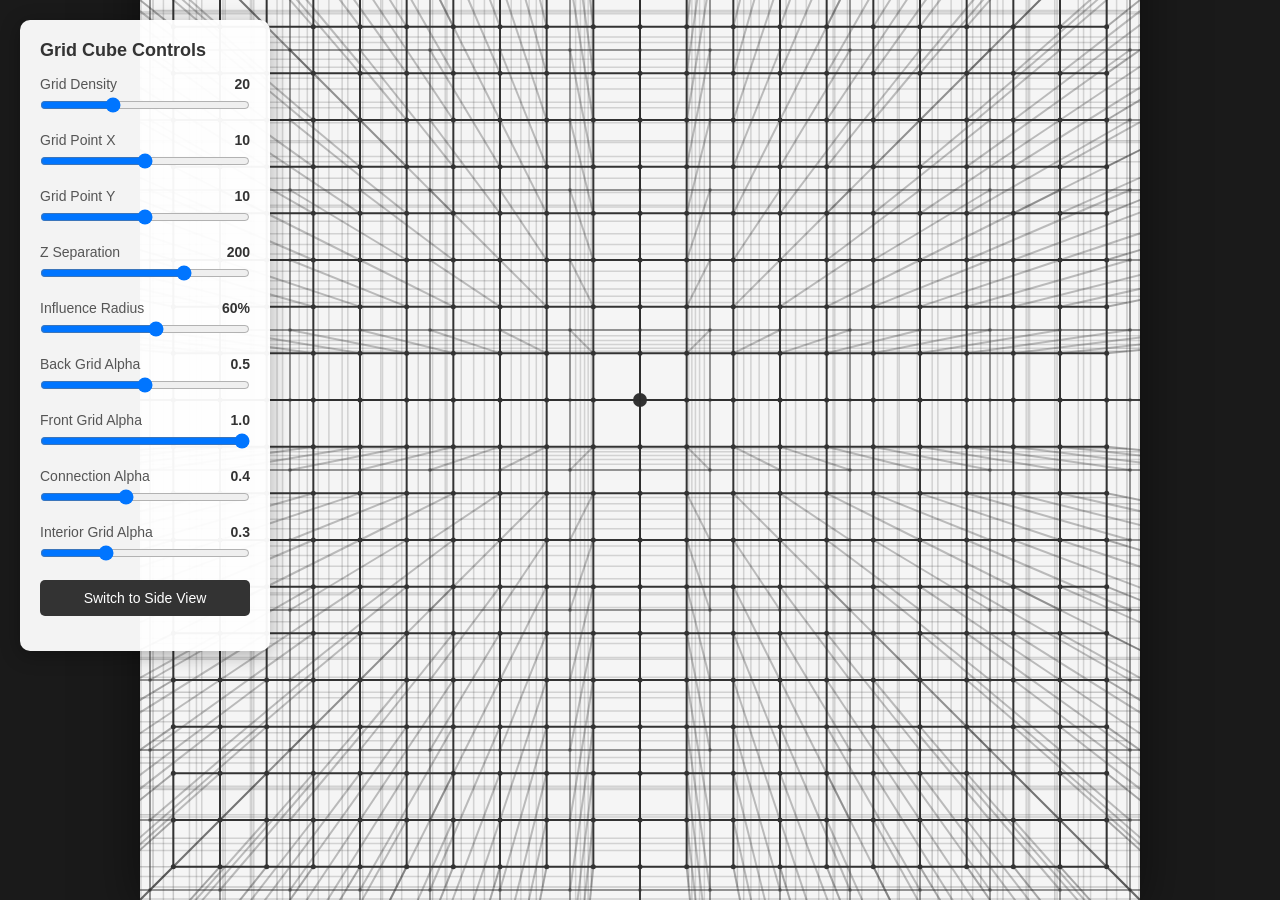
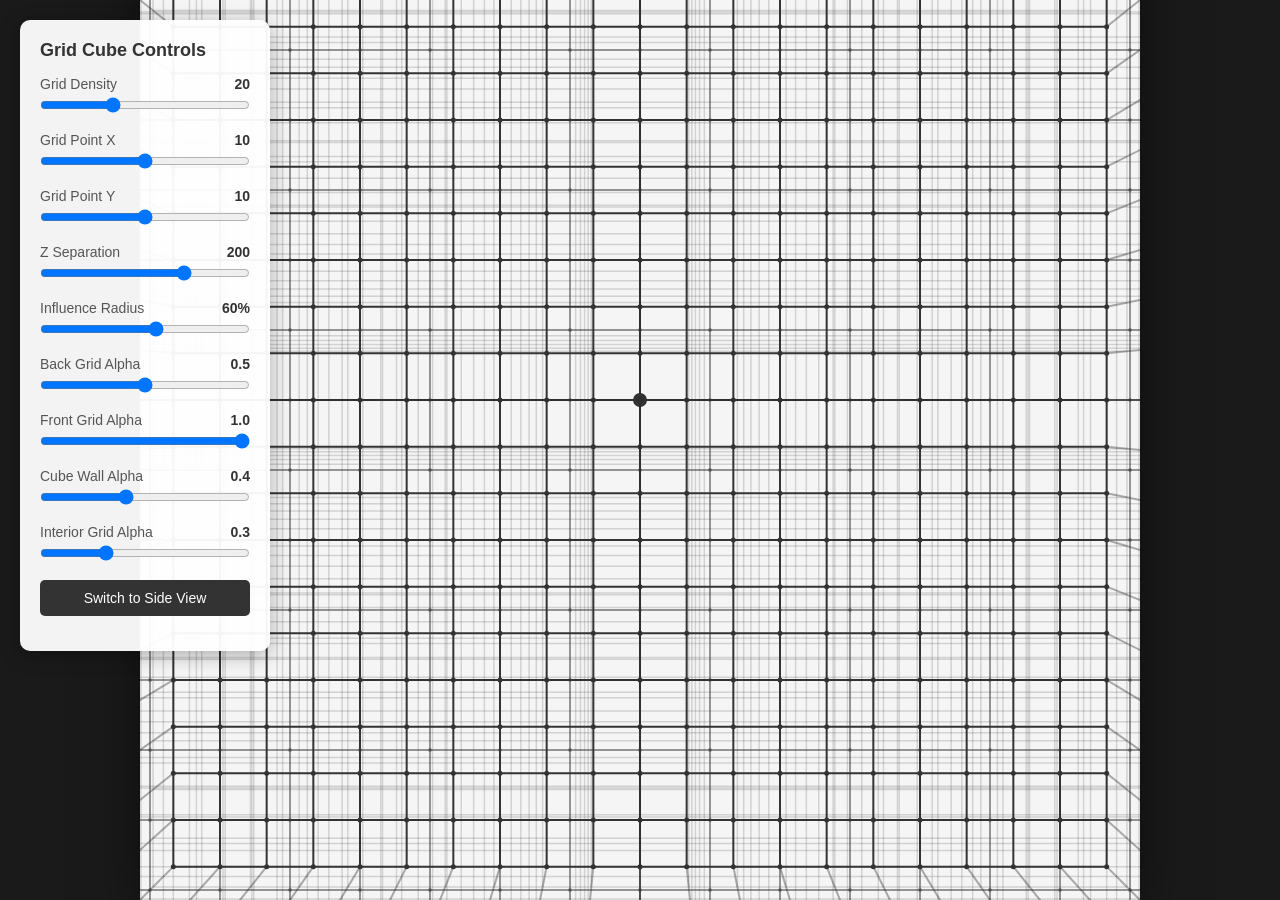
Before and after one commit to stephanschulz/grid-cube, a plain HTML site: page index.html in a window 1280 px wide. Drawn offline with Linux system fonts and the light colour scheme; animation ran at ten frames a second.

Commit message:
wall vs inside alpha

```diff
--- a/index.html
+++ b/index.html
@@ -146,7 +146,7 @@
 
         <div class="control-group">
             <label>
-                Connection Alpha
+                Cube Wall Alpha
                 <span class="value-display" id="connectionAlphaValue">0.4</span>
             </label>
             <input type="range" id="connectionAlphaSlider" min="0" max="1" step="0.1" value="0.4">
--- a/script.js
+++ b/script.js
@@ -168,10 +168,6 @@ function drawDualGrid() {
         }
     }
 
-    // Draw connecting lines for points with significant pull
-    if (config.zSeparation !== 0 && config.connectionAlpha > 0) {
-        const spacing = 700 / config.gridDensity;
-
     // Helper function to check if a point is on the edge of the displaced region
     const isOnEdge = (i, j) => {
         const hasPull = Math.abs(frontGrid[i][j].pull) > 5;
@@ -193,26 +189,12 @@ function drawDualGrid() {
         return false;
     };
 
-        // Draw Z-direction connecting lines (back to front)
-        // Draw interior lines first with separate alpha
-        ctx.strokeStyle = `rgba(51, 51, 51, ${config.interiorAlpha})`;
-        ctx.lineWidth = 2;
+    // Draw connecting lines for points with significant pull
+    if (config.zSeparation !== 0) {
+        const spacing = 700 / config.gridDensity;
 
-        for (let i = 0; i <= config.gridDensity; i++) {
-            for (let j = 0; j <= config.gridDensity; j++) {
-                if (Math.abs(frontGrid[i][j].pull) > 5 && !isOnEdge(i, j)) {
-                    const backPoint = backGrid[i][j].pos2D;
-                    const frontPoint = frontGrid[i][j].pos2D;
-
-                    ctx.beginPath();
-                    ctx.moveTo(backPoint.x, backPoint.y);
-                    ctx.lineTo(frontPoint.x, frontPoint.y);
-                    ctx.stroke();
-                }
-            }
-        }
-
-        // Draw edge lines (cube walls) with connection alpha
+        // Draw edge lines (cube walls) with connection alpha - ONLY wall edges
+        if (config.connectionAlpha > 0) {
             ctx.strokeStyle = `rgba(51, 51, 51, ${config.connectionAlpha})`;
             ctx.lineWidth = 2;
 
@@ -226,6 +208,7 @@ function drawDualGrid() {
                         ctx.moveTo(backPoint.x, backPoint.y);
                         ctx.lineTo(frontPoint.x, frontPoint.y);
                         ctx.stroke();
+                    }
                 }
             }
         }
@@ -258,51 +241,60 @@ function drawDualGrid() {
         ctx.fill();
     }
 
-    // Draw front grid (darker)
+    // Helper to check if point has displacement
+    const hasDisplacement = (i, j) => Math.abs(frontGrid[i][j].pull) > 5;
+
+    // Draw front grid - only where there's displacement (this is the top face of the cube)
     ctx.strokeStyle = `rgba(51, 51, 51, ${config.frontGridAlpha})`;
     ctx.lineWidth = 2;
 
     // Front grid vertical lines
     for (let i = 0; i <= config.gridDensity; i++) {
+        for (let j = 0; j < config.gridDensity; j++) {
+            // Only draw if at least one endpoint has displacement
+            if (hasDisplacement(i, j) || hasDisplacement(i, j+1)) {
+                const point1 = frontGrid[i][j].pos2D;
+                const point2 = frontGrid[i][j+1].pos2D;
+
                 ctx.beginPath();
-        for (let j = 0; j <= config.gridDensity; j++) {
-            const point = frontGrid[i][j].pos2D;
-            if (j === 0) {
-                ctx.moveTo(point.x, point.y);
-            } else {
-                ctx.lineTo(point.x, point.y);
+                ctx.moveTo(point1.x, point1.y);
+                ctx.lineTo(point2.x, point2.y);
+                ctx.stroke();
             }
         }
-        ctx.stroke();
     }
 
     // Front grid horizontal lines
     for (let j = 0; j <= config.gridDensity; j++) {
+        for (let i = 0; i < config.gridDensity; i++) {
+            // Only draw if at least one endpoint has displacement
+            if (hasDisplacement(i, j) || hasDisplacement(i+1, j)) {
+                const point1 = frontGrid[i][j].pos2D;
+                const point2 = frontGrid[i+1][j].pos2D;
+
                 ctx.beginPath();
-        for (let i = 0; i <= config.gridDensity; i++) {
-            const point = frontGrid[i][j].pos2D;
-            if (i === 0) {
-                ctx.moveTo(point.x, point.y);
-            } else {
-                ctx.lineTo(point.x, point.y);
+                ctx.moveTo(point1.x, point1.y);
+                ctx.lineTo(point2.x, point2.y);
+                ctx.stroke();
             }
         }
-        ctx.stroke();
     }
 
-    // Draw front grid points
+    // Draw front grid points - only where there's displacement
     ctx.fillStyle = `rgba(51, 51, 51, ${config.frontGridAlpha})`;
     for (let i = 0; i <= config.gridDensity; i++) {
         for (let j = 0; j <= config.gridDensity; j++) {
+            if (hasDisplacement(i, j)) {
                 const point = frontGrid[i][j].pos2D;
                 ctx.beginPath();
                 ctx.arc(point.x, point.y, 2.5, 0, Math.PI * 2);
                 ctx.fill();
             }
         }
+    }
 
     // Draw 3D grid structure - intermediate horizontal slices at uniform spacing
-    if (config.zSeparation !== 0 && config.connectionAlpha > 0) {
+    if (config.zSeparation !== 0 && config.interiorAlpha > 0) {
         const spacing = 700 / config.gridDensity; // This is the uniform grid spacing in X/Y
 
         // Find the maximum Z displacement to determine how many slices we need
@@ -372,12 +364,8 @@ function drawDualGrid() {
                         const point2 = sliceGrid[i][j+1];
 
                         if (point1 && point2) {
-                            // Check if this line segment is on the edge
-                            const isEdge = isOnEdge(i, j) || isOnEdge(i, j+1);
-
-                            // Use interiorAlpha for interior lines, connectionAlpha for edges
-                            const alpha = isEdge ? config.connectionAlpha * 0.6 : config.interiorAlpha * 0.6;
-                            ctx.strokeStyle = `rgba(51, 51, 51, ${alpha})`;
+                            // All intermediate slice lines use interior alpha
+                            ctx.strokeStyle = `rgba(51, 51, 51, ${config.interiorAlpha * 0.6})`;
                             ctx.lineWidth = 1.5;
 
                             ctx.beginPath();
@@ -395,12 +383,8 @@ function drawDualGrid() {
                         const point2 = sliceGrid[i+1][j];
 
                         if (point1 && point2) {
-                            // Check if this line segment is on the edge
-                            const isEdge = isOnEdge(i, j) || isOnEdge(i+1, j);
-
-                            // Use interiorAlpha for interior lines, connectionAlpha for edges
-                            const alpha = isEdge ? config.connectionAlpha * 0.6 : config.interiorAlpha * 0.6;
-                            ctx.strokeStyle = `rgba(51, 51, 51, ${alpha})`;
+                            // All intermediate slice lines use interior alpha
+                            ctx.strokeStyle = `rgba(51, 51, 51, ${config.interiorAlpha * 0.6})`;
                             ctx.lineWidth = 1.5;
 
                             ctx.beginPath();
```
Lines whose indentation alone changed are shown as unchanged.
